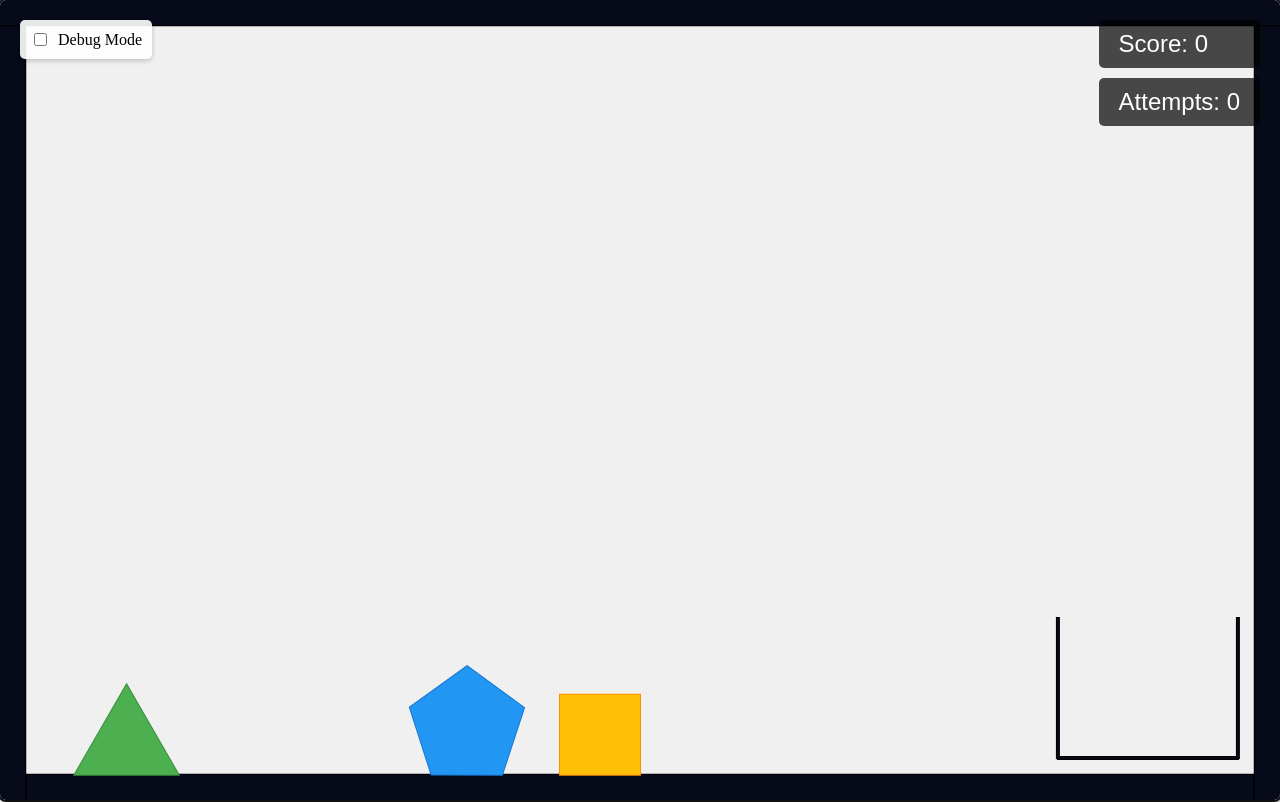
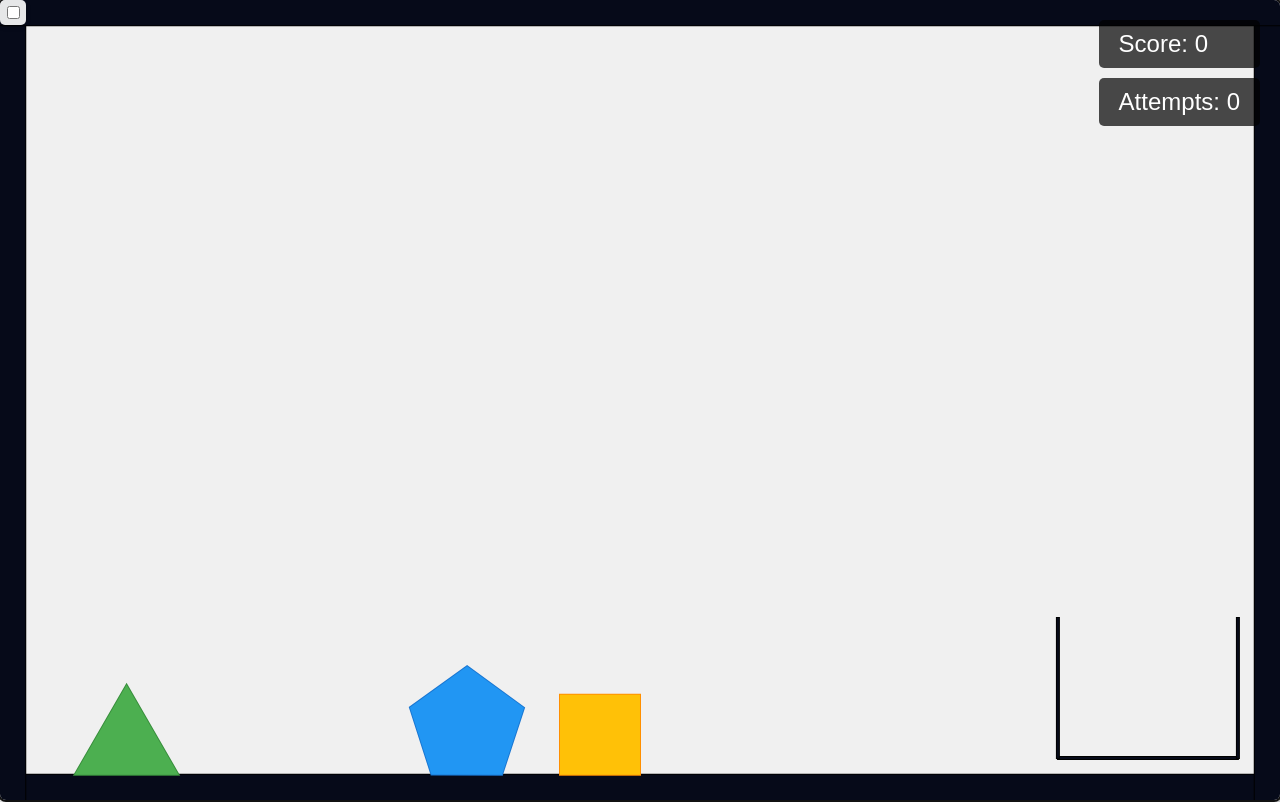
Before and after one commit to saitodisse/matter-js-experiments, a website built with Vite: page src/index.html in a window 1280 px wide. Built offline with nearby package versions, Linux system fonts and the light colour scheme.

Commit message:
style: Improve UI formatting and code style
- Remove text from debug checkbox for cleaner UI
- Add user-select: none to prevent text selection in UI elements
- Add efficiency percentage to game over screen
- Format code with consistent spacing and line breaks
- Adjust debug control position and padding

```diff
--- a/src/components/DebugControl.ts
+++ b/src/components/DebugControl.ts
@@ -51,7 +51,6 @@ export class DebugControl {
         this.element.innerHTML = `
             <label>
                 <input type="checkbox" id="debugMode">
-                Debug Mode
             </label>
         `;
         document.body.appendChild(this.element);
@@ -94,9 +93,9 @@ export class DebugControl {
             this.mouseConstraint = Matter.MouseConstraint.create(this.engine, {
                 mouse: this.mouse,
                 constraint: {
-                    stiffness: 0.2,  // How rigid the constraint is
+                    stiffness: 0.2, // How rigid the constraint is
                     render: {
-                        visible: true,  // Show the constraint when dragging
+                        visible: true, // Show the constraint when dragging
                     },
                 },
             });
--- a/src/core/GameManager.ts
+++ b/src/core/GameManager.ts
@@ -117,6 +117,8 @@ export class GameManager {
         this.scoreElement.style.fontSize = "24px";
         this.scoreElement.style.fontFamily = "Arial, sans-serif";
         this.scoreElement.style.borderRadius = "5px";
+        /* cannot select text */
+        this.scoreElement.style.userSelect = "none";
 
         // Create attempts display element
         this.attemptsElement = document.createElement("div");
@@ -127,6 +129,8 @@ export class GameManager {
         this.attemptsElement.style.fontSize = "24px";
         this.attemptsElement.style.fontFamily = "Arial, sans-serif";
         this.attemptsElement.style.borderRadius = "5px";
+        /* cannot select text */
+        this.attemptsElement.style.userSelect = "none";
 
         // Update displays with initial values
         this.updateScoreDisplay();
@@ -178,7 +182,8 @@ export class GameManager {
 
         // Create congratulations message
         const congratsMessage = document.createElement("p");
-        congratsMessage.textContent = "Congratulations! You've collected all objects!";
+        congratsMessage.textContent =
+            "Congratulations! You've collected all objects!";
         congratsMessage.style.fontSize = "18px";
         congratsMessage.style.marginBottom = "20px";
         congratsMessage.style.color = "#555";
@@ -254,7 +259,10 @@ export class GameManager {
     private showGameOverModal(): void {
         // Update final stats
         this.finalScoreElement.textContent = `Final Score: ${this.score}`;
-        this.finalAttemptsElement.textContent = `Total Attempts: ${this.attempts}`;
+        this.finalAttemptsElement.textContent =
+            `Total Attempts: ${this.attempts} (${
+                Math.round(this.score / this.attempts * 100)
+            }%)`;
 
         // Show the modal
         this.gameOverModal.style.opacity = "1";
@@ -304,7 +312,9 @@ export class GameManager {
         }
 
         // Get all non-static bodies in the simulation
-        const nonStaticBodies = this.engine.getAllBodies().filter(body => !body.isStatic);
+        const nonStaticBodies = this.engine.getAllBodies().filter((body) =>
+            !body.isStatic
+        );
 
         // If there are no non-static bodies left, the game is over
         if (nonStaticBodies.length === 0 && this.initialBodyCount > 0) {
--- a/src/style.css
+++ b/src/style.css
@@ -11,13 +11,15 @@ body {
 
 .debug-control {
     position: fixed;
-    top: 20px;
-    left: 20px;
+    top: 0px;
+    left: 0px;
     z-index: 1000;
     background: rgba(255, 255, 255, 0.9);
-    padding: 10px;
+    padding: 3px;
     border-radius: 5px;
     box-shadow: 0 2px 5px rgba(0, 0, 0, 0.2);
+    /* cannot select text */
+    user-select: none;
 }
 
 .debug-control label {
```
